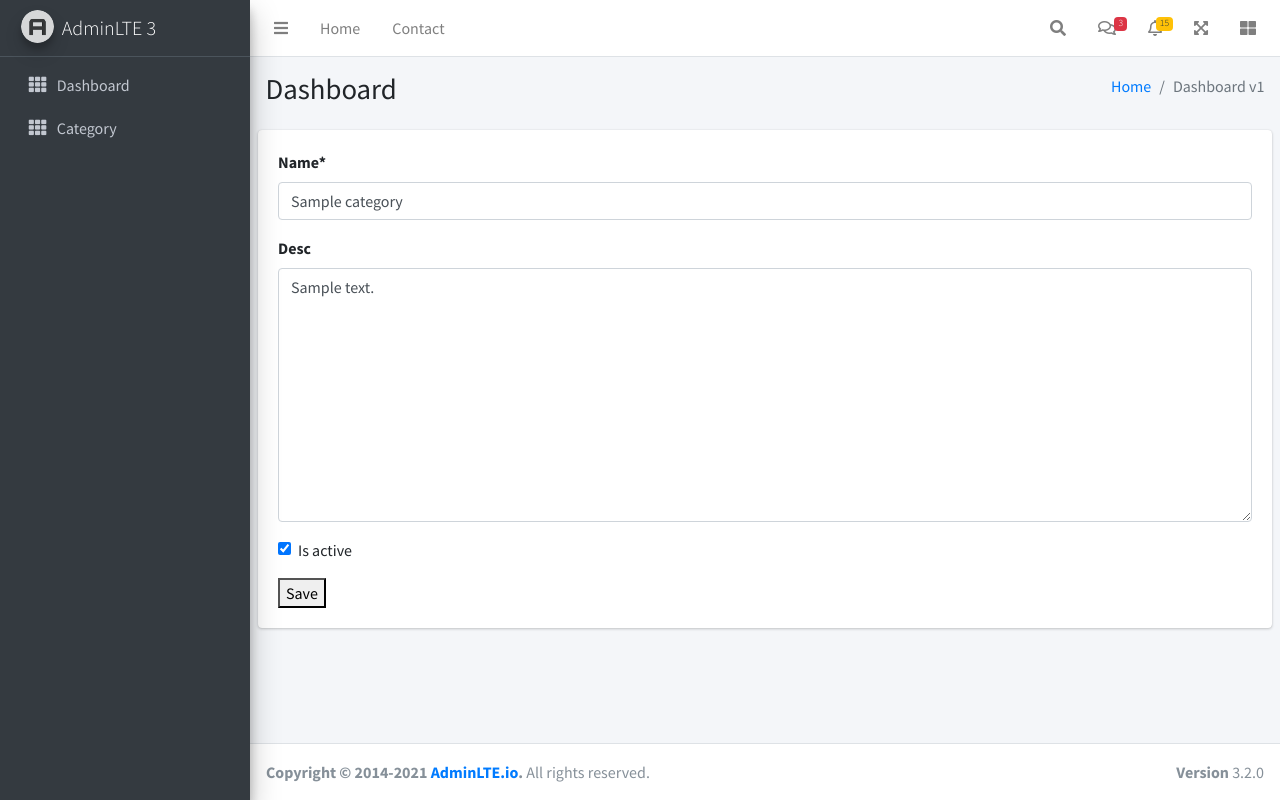
After one commit to imran116/-task05, a Django app: page /category/edit-category/1/ in a window 1280 px wide. The commit adds this page. Run offline with Django 4.2, Linux system fonts and the light colour scheme; tables that the repository leaves empty hold one stand-in row (values such as "Sample post"); some libraries are stand-ins or nearby versions.

Commit message:
Add Edit and Delete for

```diff
--- a/inventory/urls.py
+++ b/inventory/urls.py
@@ -3,6 +3,8 @@ from . import views
 from django.urls import path
 urlpatterns = [
     path('', views.HomeView.as_view()),
-    path('category/add', views.AddCategoryView.as_view(), name='add-category'),
-    path('category/list', views.ListCategoryView.as_view(), name='list-category')
+    path('category/add/', views.AddCategoryView.as_view(), name='add-category'),
+    path('category/list/', views.ListCategoryView.as_view(), name='list-category'),
+    path('category/edit-category/<int:pk>/', views.EditCategoryView.as_view(), name='edit-category'),
+    path('category/delete-category/<int:pk>/', views.DeletCategoryView.as_view(), name='delete-category'),
 ]
--- a/inventory/views.py
+++ b/inventory/views.py
@@ -1,5 +1,6 @@
-from django.shortcuts import render
-from django.views.generic import TemplateView, CreateView, ListView
+from django.shortcuts import render, redirect
+from django.views import View
+from django.views.generic import TemplateView, CreateView, ListView, UpdateView
 
 from inventory import forms
 from inventory.models import Category
@@ -21,3 +22,18 @@ class ListCategoryView(ListView):
     template_name = 'list_category.html'
     queryset = Category.objects.all()
     context_object_name = 'categoryObj'
+
+
+class EditCategoryView(UpdateView):
+    form_class = forms.CategoryForm
+    template_name = 'edit-category.html'
+    queryset = Category.objects.all()
+    success_url = '/category/list/'
+    pk_url_kwarg = 'pk'
+
+
+class DeletCategoryView(View):
+    def get(self, request, pk):
+        instance = Category.objects.get(pk=pk)
+        instance.delete()
+        return redirect('/category/list/')
--- a/templates/base.html
+++ b/templates/base.html
@@ -70,5 +70,15 @@
 <script src="{% static 'dist/js/demo.js' %}"></script>
 <!-- AdminLTE dashboard demo (This is only for demo purposes) -->
 <script src="{% static 'dist/js/pages/dashboard.js' %}"></script>
+
+<!-- Delete category-list warning -->
+      <script type = "text/javascript">
+            function fun() {
+
+
+               alert ("This item will be deleted!!");
+            }
+      </script>
+
 </body>
 </html>
--- /dev/null
+++ b/templates/edit-category.html
@@ -0,0 +1,45 @@
+{% extends 'index.html' %}
+{% load static %}
+{% load crispy_forms_tags %}
+{% block mainwrapper %}
+         <!-- Content Wrapper. Contains page content -->
+  <div class="content-wrapper">
+    <!-- Content Header (Page header) -->
+    <div class="content-header">
+      <div class="container-fluid">
+        <div class="row mb-2">
+          <div class="col-sm-6">
+            <h1 class="m-0">Dashboard</h1>
+          </div><!-- /.col -->
+          <div class="col-sm-6">
+            <ol class="breadcrumb float-sm-right">
+              <li class="breadcrumb-item"><a href="#">Home</a></li>
+              <li class="breadcrumb-item active">Dashboard v1</li>
+            </ol>
+          </div><!-- /.col -->
+        </div><!-- /.row -->
+      </div><!-- /.container-fluid -->
+    </div>
+    <!-- /.content-header -->
+
+    <!-- Main content -->
+    <section class="content">
+      <div class="container-fluid">
+             <div class="row" >
+                 <div class="card card-body">
+                 <form method="post"  >
+                  {% csrf_token %}
+                  {{ form|crispy }}
+                  <button type="submit">Save</button>
+                  </form>
+
+                 </div>
+             </div>
+
+      </div><!-- /.container-fluid -->
+    </section>
+    <!-- /.content -->
+  </div>
+  <!-- /.content-wrapper -->
+
+{% endblock mainwrapper %}
--- a/templates/index.html
+++ b/templates/index.html
@@ -6,7 +6,7 @@
 
   <!-- Preloader -->
   <div class="preloader flex-column justify-content-center align-items-center">
-    <img class="animation__shake" src="dist/img/AdminLTELogo.png" alt="AdminLTELogo" height="60" width="60">
+    <img class="animation__shake" src="{% static 'dist/img/AdminLTELogo.png' %}" alt="AdminLTELogo" height="60" width="60">
   </div>
 
   <!-- Navbar -->
```
Also changed, not shown: templates/list_category.html (+8 -3 lines), db.sqlite3, inventory/models.py (line endings or trailing spaces).
